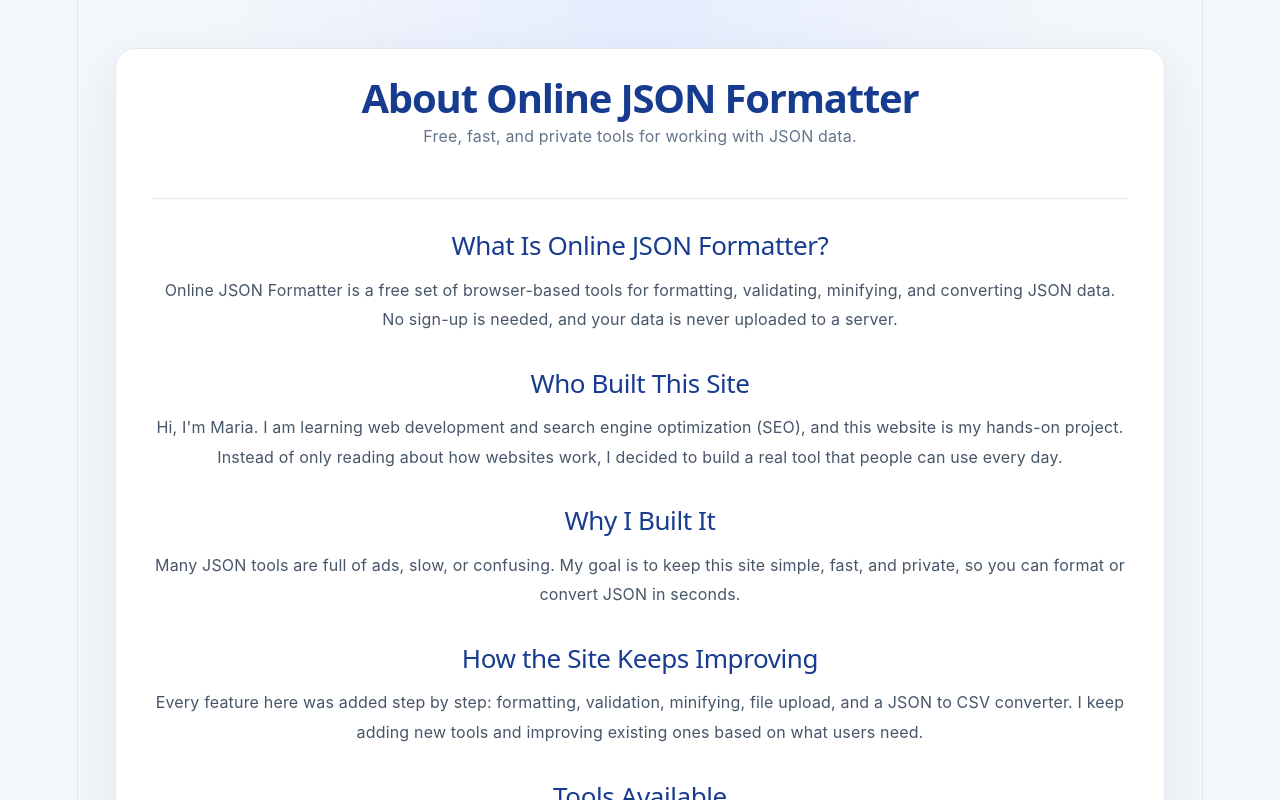
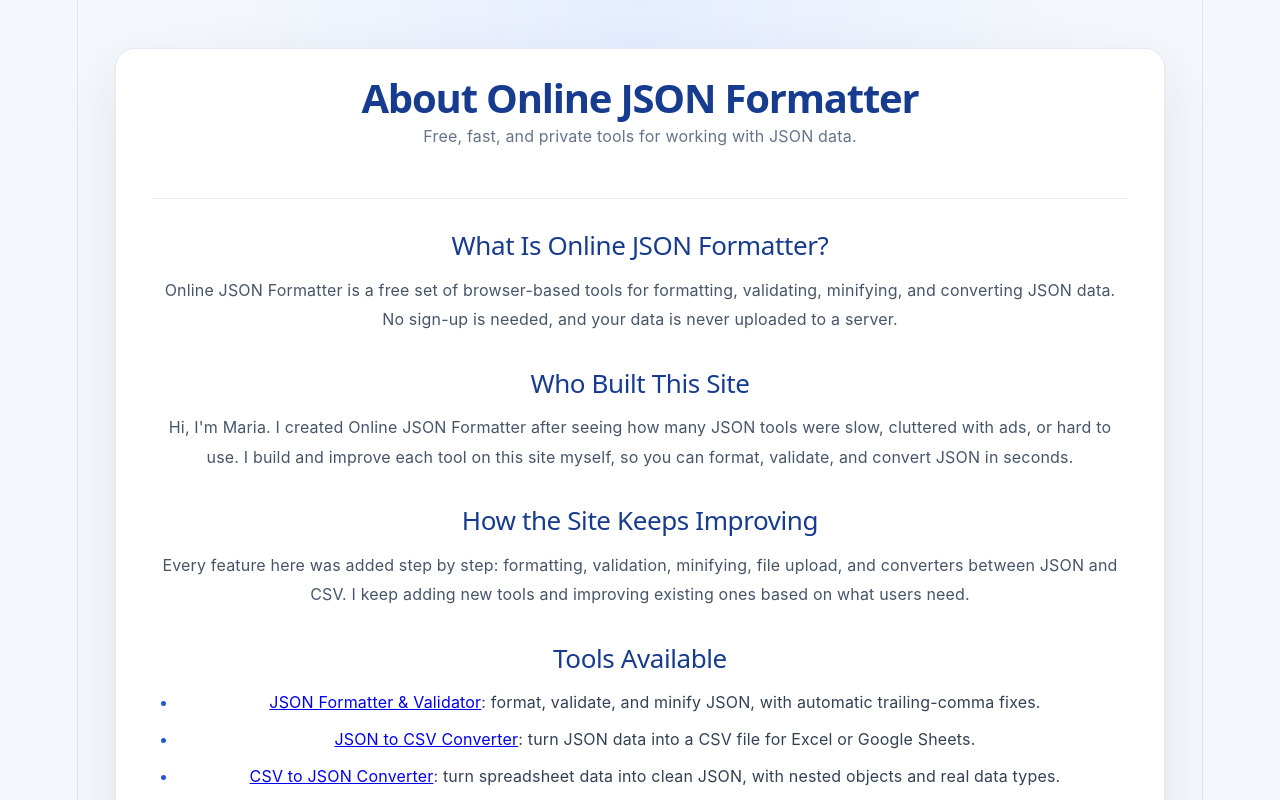
Before and after one commit to mariabk003-MS/online-json-formatter, a React (Vite) app: page /about in a window 1280 px wide. Shown: the top 800 px of the page. Built offline with nearby package versions, Linux system fonts and the light colour scheme.

Commit message:
Update About page intro and add CSV to JSON tool

```diff
--- a/about.html
+++ b/about.html
@@ -9,7 +9,7 @@
 
     <meta
       name="description"
-      content="Learn about Online JSON Formatter, a free and private JSON tool built by Maria while learning web development and SEO."
+      content="Online JSON Formatter is a free and private set of JSON tools created by Maria to format, validate, and convert JSON in seconds."
     />
     <link
       rel="canonical"
--- a/src/About.jsx
+++ b/src/About.jsx
@@ -16,24 +16,17 @@ function About() {
 
         <h2>Who Built This Site</h2>
         <p>
-          Hi, I'm Maria. I am learning web development and search engine
-          optimization (SEO), and this website is my hands-on project.
-          Instead of only reading about how websites work, I decided to build
-          a real tool that people can use every day.
-        </p>
-
-        <h2>Why I Built It</h2>
-        <p>
-          Many JSON tools are full of ads, slow, or confusing. My goal is to
-          keep this site simple, fast, and private, so you can format or
-          convert JSON in seconds.
+          Hi, I'm Maria. I created Online JSON Formatter after seeing how many
+          JSON tools were slow, cluttered with ads, or hard to use. I build and
+          improve each tool on this site myself, so you can format, validate,
+          and convert JSON in seconds.
         </p>
 
         <h2>How the Site Keeps Improving</h2>
         <p>
           Every feature here was added step by step: formatting, validation,
-          minifying, file upload, and a JSON to CSV converter. I keep adding
-          new tools and improving existing ones based on what users need.
+          minifying, file upload, and converters between JSON and CSV. I keep
+          adding new tools and improving existing ones based on what users need.
         </p>
 
         <h2>Tools Available</h2>
@@ -45,6 +38,10 @@ function About() {
           <li>
             <a href="/json-to-csv">JSON to CSV Converter</a>: turn JSON data
             into a CSV file for Excel or Google Sheets.
+          </li>
+          <li>
+            <a href="/csv-to-json">CSV to JSON Converter</a>: turn spreadsheet
+            data into clean JSON, with nested objects and real data types.
           </li>
         </ul>
 
@@ -60,6 +57,8 @@ function About() {
         {' | '}
         <a href="/json-to-csv">JSON to CSV Converter</a>
         {' | '}
+        <a href="/csv-to-json">CSV to JSON Converter</a>
+        {' | '}
         <a href="/privacy-policy">Privacy Policy</a>
       </footer>
     </div>
```
